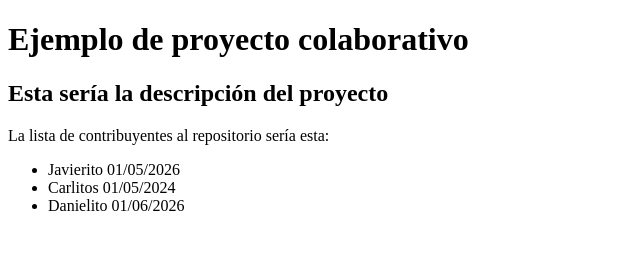
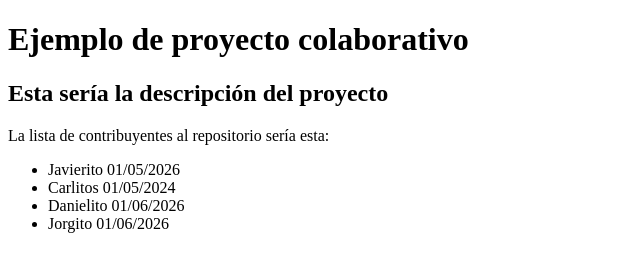
Before and after one commit to javi-info-dp/proyecto1-copy, a plain HTML site: page index.html in a window 1280 px wide. Shown: the whole page, without its empty margins (0-640 px from the left). Drawn offline with Linux system fonts and the light colour scheme.

Commit message:
Añadiendo un nuevo colaborador

```diff
--- a/index.html
+++ b/index.html
@@ -14,6 +14,7 @@
             <li>Javierito 01/05/2026 </li>
              <li>Carlitos 01/05/2024 </li>
              <li>Danielito 01/06/2026</li>
+            <li>Jorgito 01/06/2026</li>
         </ul>
     </header>
 </body>
```
